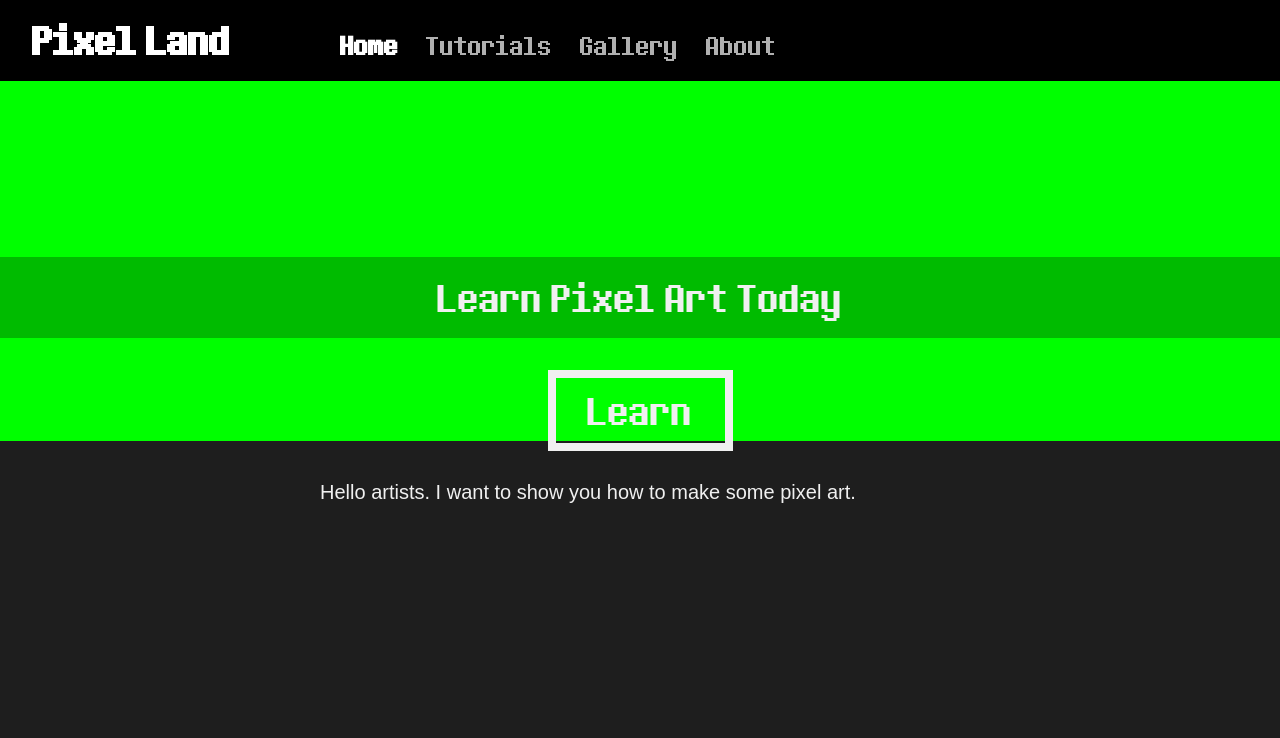
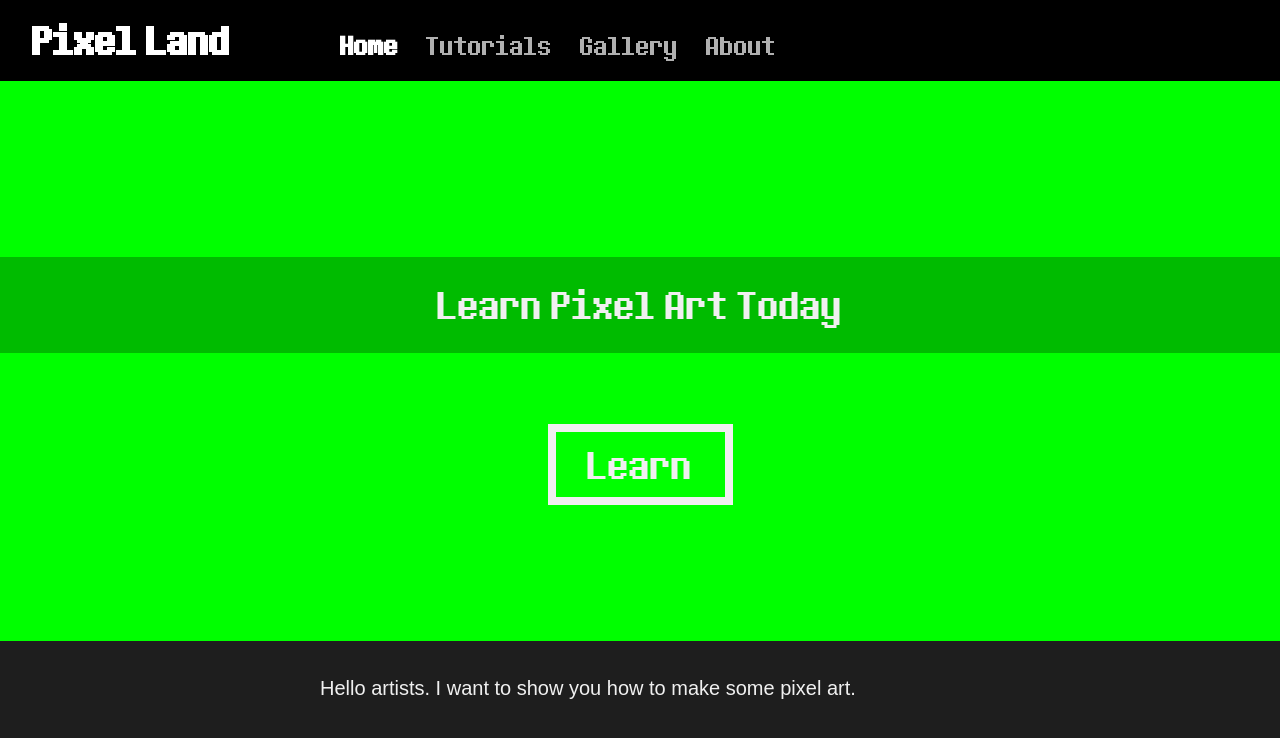
Before and after one commit to sdvanderlyn/cs347-1, a plain HTML site: page project1/index.html in a window 1280 px wide. Shown: the top 738 px of the page. Drawn offline with Linux system fonts and the light colour scheme.

Commit message:
Add hero section into index.html

```diff
--- a/project1/css/style.css
+++ b/project1/css/style.css
@@ -2,6 +2,7 @@
     font-family: determination;
     src: url(../fonts/determination.ttf);
 }
+
 body {
     background-color: black;
     color: #f0f0f0;
@@ -26,7 +27,6 @@ header a {
     text-decoration: none;
 }
 
-
 nav {
     display: inline-block;
 }
@@ -38,10 +38,11 @@ nav ul {
     padding: 0;
     display: inline-block;
 }
- nav ul li {
-     display: inline-block;
-     padding: 0 10px;
- }
+
+nav ul li {
+    display: inline-block;
+    padding: 0 10px;
+}
 
 nav ul li a {
     color: #b0b0b0;
@@ -52,38 +53,35 @@ nav ul li a:hover {
     color: white;
 }
 
-
 .active a {
     font-weight: bold;
     color: white;
 }
 
+
 #hero {
-    width: 100vw;
+    text-align: center;
+    background-image: url(../images/hero.png);
+    padding: 128px 0;
+    font-family: determination, sans-serif;
+    font-size: 48px;
+    line-height: 2;
 }
 
-#hero-info {
-    position: absolute;
-    text-align: center;
-    margin: 128px auto;
-    font-family: determination, sans-serif;
-    font-size: 48px;
-    width: 100vw;
+
+#hero p {
+    background-color: #00000044;
+    margin-bottom: 64px;
 }
 
-#hero-info p {
-    background-color: #00000044;
-    padding: 16px;
-}
-
-#hero-info a {
+#hero a {
     color: #f0f0f0;
     border: 8px solid #f0f0f0;
     padding: 8px 32px;
     text-decoration: none;
 }
 
-#hero-info a:hover {
+#hero a:hover {
     background-color: #00000044;
 }
 
--- a/project1/index.html
+++ b/project1/index.html
@@ -19,11 +19,10 @@
             </nav>
         </header>
         <div class="background">
-            <div id="hero-info">
+            <div id="hero">
                 <p>Learn Pixel Art Today</p>
                 <a href="tutorials.html">Learn</a>
             </div>
-            <img id="hero" src="images/hero.png" alt="" />
             <main>
                 <p>Hello artists. I want to show you how to make some pixel
                 art.</p>
```
